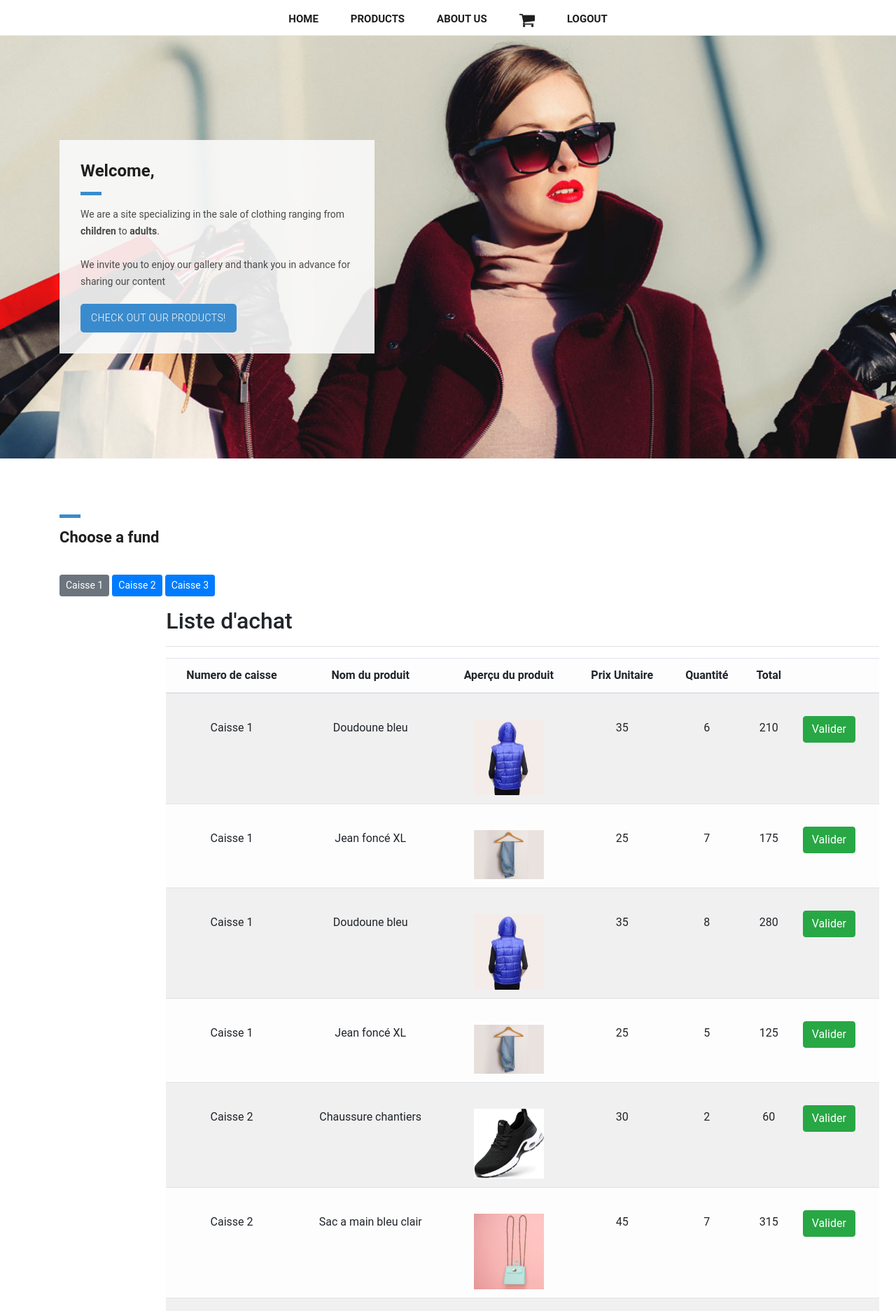
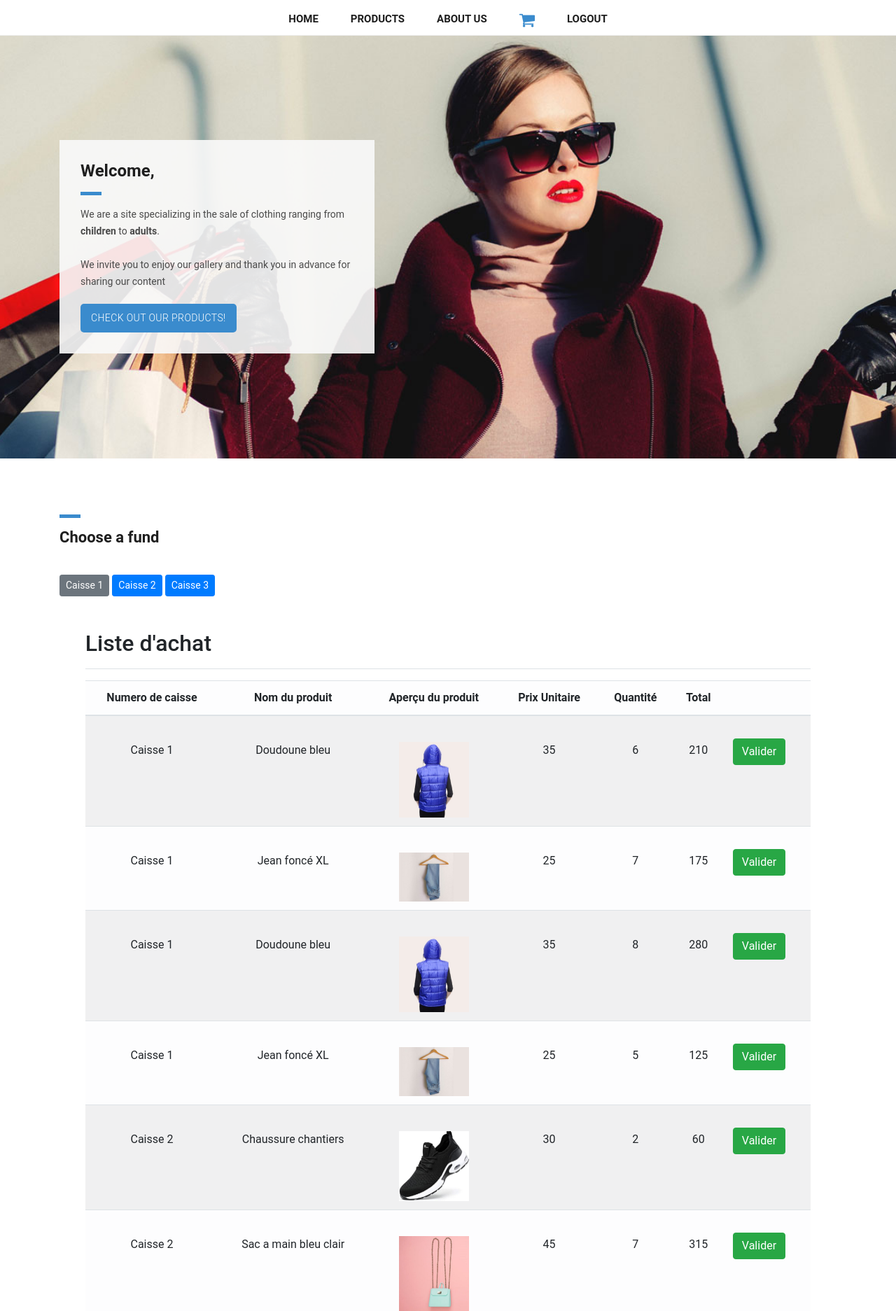
Before and after one commit to FalianaRanai/Projet-SI-IHM, a CodeIgniter app: page /database/index.php/achat/panier in a window 1280 px wide. Shown: the part 97-1970 px from the top of the page at 70% size. Run offline with CodeIgniter, Linux system fonts and the light colour scheme; the visitor is signed in with stand-in values (Sample User, id 1); data comes from the database, SQL or seed files in the repository.

Commit message:
update front office

```diff
--- a/application/controllers/Achat.php
+++ b/application/controllers/Achat.php
@@ -19,6 +19,7 @@ class Achat extends CI_Controller{
             $data['caisse']=$this->fonctions->getCaisse();
             $data['nomProduit']=$this->fonctions->getNomProduit($this->session->userdata("idCaisse"));
             $data['achat']=$this->fonctions->getAchatCaisse($this->session->userdata("idCaisse"));
+            $data['panierAchat'] = 1;
             $this->load->view('template',$data);
             }else{
                 redirect(site_url("Login"));
@@ -33,6 +34,7 @@ class Achat extends CI_Controller{
         $data['view'] = "Panier.php";
         $data['liste'] = $this->fonctions->getBasket();
         $data['caisse']=$this->fonctions->getCaisse();
+        $data['panierAchat'] = 1;
         $this->load->view('template',$data);
     }
 }
--- a/application/views/Panier.php
+++ b/application/views/Panier.php
@@ -1,4 +1,5 @@
-<main role="main" class="col-md-9 ml-sm-auto col-lg-10 pt-3 px-4">
+<br><br>
+<main role="main" class="col-md-10 offset-1">
   <div class="d-flex justify-content-between flex-wrap flex-md-nowrap align-items-center pb-2 mb-3 border-bottom">
 	<h1 class="h2">Liste d'achat</h1>
   </div>
--- a/application/views/listeAchat.php
+++ b/application/views/listeAchat.php
@@ -1,4 +1,5 @@
-<main role="main" class="col-md-9 ml-sm-auto col-lg-10 pt-3 px-4">
+<br><br>
+<main role="main" class="col-md-10 offset-1">
   <div class="d-flex justify-content-between flex-wrap flex-md-nowrap align-items-center pb-2 mb-3 border-bottom">
 	<h1 class="h2">Liste d'achat</h1>
   </div>
--- a/application/views/template.php
+++ b/application/views/template.php
@@ -80,9 +80,17 @@ https://www.tooplate.com/view/2114-pixie
             </li>
             <?php }?>
             <?php if($this->session->userdata("utilisateur")!=NULL){?>
-              <li class="nav-item">
+
+            <?php if(isset($panierAchat)) {?>
+              <li class="nav-item active">
                 <a class="nav-link" href="<?php echo site_url("Achat/panier"); ?>"><i class="fa fa-shopping-cart" style="font-size:24px"></i></a>
               </li>
+            <?php } else { ?>
+                <li class="nav-item">
+                <a class="nav-link" href="<?php echo site_url("Achat/panier"); ?>"><i class="fa fa-shopping-cart" style="font-size:24px"></i></a>
+              </li>
+            <?php } ?>
+
               <li class="nav-item">
                 <a class="nav-link" href="<?php echo site_url("Load/Detruire");?>">Logout</a>
               </li>
```
Also changed, not shown: 3 other files.
